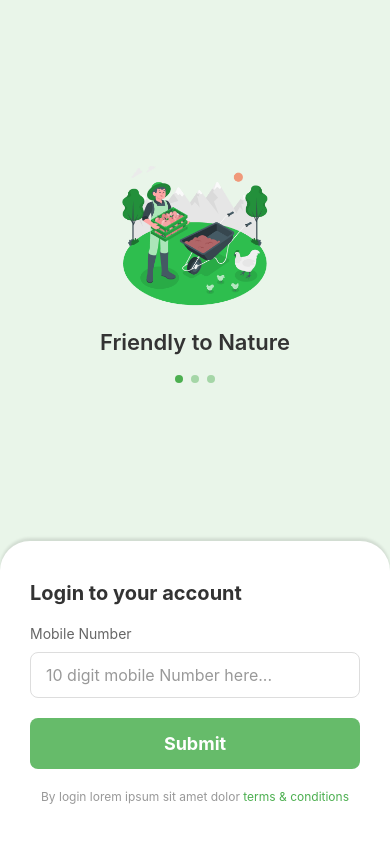
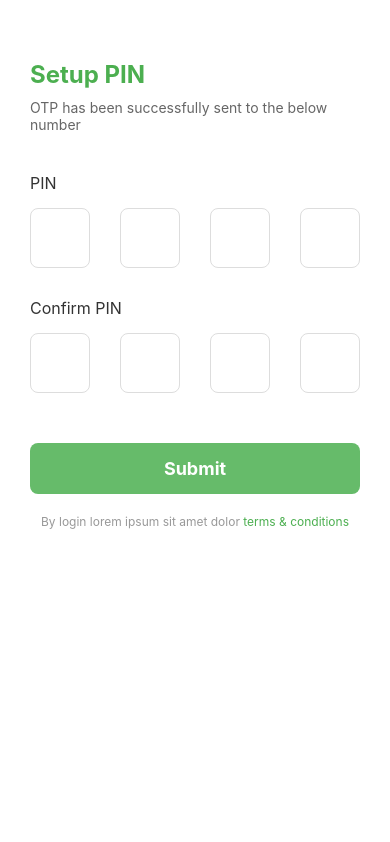
Before and after one commit to aadityasirsathcse-create/Agri, a React Native app: screen /SetupPin in a window 390 px wide. Built offline with nearby package versions, Linux system fonts and the light colour scheme; what react-native-worklets would draw is missing.

Commit message:
Added SetupPinScreen and navigation to it from OtpScreen.

```diff
--- a/App.tsx
+++ b/App.tsx
@@ -5,10 +5,12 @@ import { createStackNavigator } from '@react-navigation/stack';
 import LoginScreen from './src/screens/LoginScreen';
 import OtpScreen from './src/screens/OtpScreen';
 import { SafeAreaView } from 'react-native';
+import SetupPinScreen from './src/screens/SetupPinScreen';
 
 export type RootStackParamList = {
   Login: undefined;
   Otp: { mobileNumber: string };
+  SetupPin: undefined;
 };
 
 const Stack = createStackNavigator<RootStackParamList>();
@@ -21,6 +23,7 @@ const App = () => {
       <Stack.Navigator screenOptions={{ headerShown: false }}>
         <Stack.Screen name="Login" component={LoginScreen} />
         <Stack.Screen name="Otp" component={OtpScreen} />
+        <Stack.Screen name="SetupPin" component={SetupPinScreen} />
       </Stack.Navigator>
     </NavigationContainer>
     </SafeAreaView>
--- a/src/screens/OtpScreen.tsx
+++ b/src/screens/OtpScreen.tsx
@@ -11,11 +11,7 @@ import {
 } from 'react-native';
 import { RouteProp } from '@react-navigation/native';
 import { StackNavigationProp } from '@react-navigation/stack';
-
-type RootStackParamList = {
-  Login: undefined;
-  Otp: { mobileNumber: string };
-};
+import { RootStackParamList } from '../../App';
 
 type OtpScreenRouteProp = RouteProp<RootStackParamList, 'Otp'>;
 type OtpScreenNavigationProp = StackNavigationProp<RootStackParamList, 'Otp'>;
@@ -47,6 +43,15 @@ const OtpScreen: React.FC<Props> = ({ route, navigation }) => {
       inputRefs.current[index - 1]?.focus();
     }
   };
+    const handleSubmit = () => {
+    const isOtpComplete = otp.every(digit => digit !== '');
+    if (isOtpComplete) {
+      navigation.navigate('SetupPin');
+    } else {
+      alert('Please enter the complete OTP.');
+    }
+  };
+
 
   return (
     <SafeAreaView style={styles.container}>
@@ -97,7 +102,7 @@ const OtpScreen: React.FC<Props> = ({ route, navigation }) => {
           <Text style={styles.resendText}>Resend OTP</Text>
         </TouchableOpacity>
 
-        <TouchableOpacity style={styles.button}>
+        <TouchableOpacity style={styles.button} onPress={handleSubmit}>
           <Text style={styles.buttonText}>Submit</Text>
         </TouchableOpacity>
 
@@ -236,3 +241,6 @@ const styles = StyleSheet.create({
 });
 
 export default OtpScreen;
+function alert(arg0: string) {
+  throw new Error('Function not implemented.');
+}
--- /dev/null
+++ b/src/screens/SetupPinScreen.tsx
@@ -0,0 +1,206 @@
+import React, { useState, useRef } from 'react';
+import {
+  StyleSheet,
+  Text,
+  View,
+  TextInput,
+  TouchableOpacity,
+  StatusBar,
+  SafeAreaView,
+} from 'react-native';
+import { StackNavigationProp } from '@react-navigation/stack';
+
+type RootStackParamList = {
+  SetupPin: undefined;
+};
+
+type SetupPinScreenNavigationProp = StackNavigationProp<RootStackParamList, 'SetupPin'>;
+
+type Props = {
+  navigation: SetupPinScreenNavigationProp;
+};
+
+const SetupPinScreen: React.FC<Props> = ({ navigation }) => {
+  const [pin, setPin] = useState(Array(4).fill(''));
+  const [confirmPin, setConfirmPin] = useState(Array(4).fill(''));
+  const pinInputRefs = useRef<(TextInput | null)[]>([]);
+  const confirmPinInputRefs = useRef<(TextInput | null)[]>([]);
+
+  const handlePinChange = (text: string, index: number) => {
+    if (/^\d*$/.test(text) && text.length <= 1) {
+      const newPin = [...pin];
+      newPin[index] = text;
+      setPin(newPin);
+
+      if (text.length === 1 && index < pin.length - 1) {
+        pinInputRefs.current[index + 1]?.focus();
+      }
+    }
+  };
+
+  const handleConfirmPinChange = (text: string, index: number) => {
+    if (/^\d*$/.test(text) && text.length <= 1) {
+      const newConfirmPin = [...confirmPin];
+      newConfirmPin[index] = text;
+      setConfirmPin(newConfirmPin);
+
+      if (text.length === 1 && index < confirmPin.length - 1) {
+        confirmPinInputRefs.current[index + 1]?.focus();
+      }
+    }
+  };
+
+  const handlePinKeyPress = (e: any, index: number) => {
+    if (e.nativeEvent.key === 'Backspace' && !pin[index] && index > 0) {
+      pinInputRefs.current[index - 1]?.focus();
+    }
+  };
+
+  const handleConfirmPinKeyPress = (e: any, index: number) => {
+    if (e.nativeEvent.key === 'Backspace' && !confirmPin[index] && index > 0) {
+      confirmPinInputRefs.current[index - 1]?.focus();
+    }
+  };
+
+  const handleSubmit = () => {
+    const isPinComplete = pin.every(digit => digit !== '');
+    const isConfirmPinComplete = confirmPin.every(digit => digit !== '');
+    if (isPinComplete && isConfirmPinComplete) {
+      if (pin.join('') === confirmPin.join('')) {
+        // PINs match, proceed with navigation or API call
+        console.log('PIN setup successful');
+      } else {
+        alert('PINs do not match.');
+      }
+    } else {
+      alert('Please fill out both PIN and Confirm PIN fields.');
+    }
+  };
+
+
+  return (
+    <SafeAreaView style={styles.container}>
+      <StatusBar barStyle="dark-content" backgroundColor="#FFFFFF" />
+      <View style={styles.content}>
+        <Text style={styles.title}>Setup PIN</Text>
+        <Text style={styles.subtitle}>OTP has been successfully sent to the below number</Text>
+
+        <Text style={styles.inputLabel}>PIN</Text>
+        <View style={styles.pinInputContainer}>
+          {pin.map((digit, index) => (
+            <TextInput
+              key={index}
+              ref={ref => {
+                pinInputRefs.current[index] = ref;
+              }}
+              style={styles.pinInput}
+              keyboardType="number-pad"
+              maxLength={1}
+              onChangeText={(text) => handlePinChange(text, index)}
+              onKeyPress={(e) => handlePinKeyPress(e, index)}
+              value={digit ? '*' : ''} // Show asterisk if there's a digit
+              secureTextEntry={true} // Hides the actual input
+            />
+          ))}
+        </View>
+
+        <Text style={styles.inputLabel}>Confirm PIN</Text>
+        <View style={styles.pinInputContainer}>
+          {confirmPin.map((digit, index) => (
+            <TextInput
+              key={index}
+              ref={ref => {
+                confirmPinInputRefs.current[index] = ref;
+              }}
+              style={styles.pinInput}
+              keyboardType="number-pad"
+              maxLength={1}
+              onChangeText={(text) => handleConfirmPinChange(text, index)}
+              onKeyPress={(e) => handleConfirmPinKeyPress(e, index)}
+              value={digit ? '*' : ''} // Show asterisk if there's a digit
+              secureTextEntry={true} // Hides the actual input
+            />
+          ))}
+        </View>
+
+        <TouchableOpacity style={styles.button} onPress={handleSubmit}>
+          <Text style={styles.buttonText}>Submit</Text>
+        </TouchableOpacity>
+
+        <Text style={styles.termsText}>
+          By login lorem ipsum sit amet dolor{' '}
+          <Text style={styles.linkText}>terms & conditions</Text>
+        </Text>
+      </View>
+    </SafeAreaView>
+  );
+};
+
+const styles = StyleSheet.create({
+  container: {
+    flex: 1,
+    backgroundColor: '#FFFFFF',
+  },
+  content: {
+    flex: 1,
+    paddingHorizontal: 30,
+    paddingTop: 60,
+  },
+  title: {
+    fontSize: 24,
+    fontWeight: 'bold',
+    color: '#4CAF50',
+    marginBottom: 10,
+  },
+  subtitle: {
+    fontSize: 14,
+    color: '#666',
+    marginBottom: 40,
+  },
+  inputLabel: {
+    fontSize: 16,
+    color: '#333',
+    marginBottom: 15,
+  },
+  pinInputContainer: {
+    flexDirection: 'row',
+    justifyContent: 'space-between',
+    marginBottom: 30,
+  },
+  pinInput: {
+    borderWidth: 1,
+    borderColor: '#ddd',
+    borderRadius: 8,
+    width: 60,
+    height: 60,
+    textAlign: 'center',
+    fontSize: 24,
+    color: '#333',
+  },
+  button: {
+    backgroundColor: '#66BB6A',
+    borderRadius: 8,
+    paddingVertical: 15,
+    alignItems: 'center',
+    marginBottom: 20,
+    marginTop: 20,
+  },
+  buttonText: {
+    color: 'white',
+    fontSize: 18,
+    fontWeight: 'bold',
+  },
+  termsText: {
+    textAlign: 'center',
+    color: '#999',
+    fontSize: 12,
+  },
+  linkText: {
+    color: '#4CAF50',
+  },
+});
+
+export default SetupPinScreen;
+function alert(arg0: string) {
+    throw new Error('Function not implemented.');
+}
```
